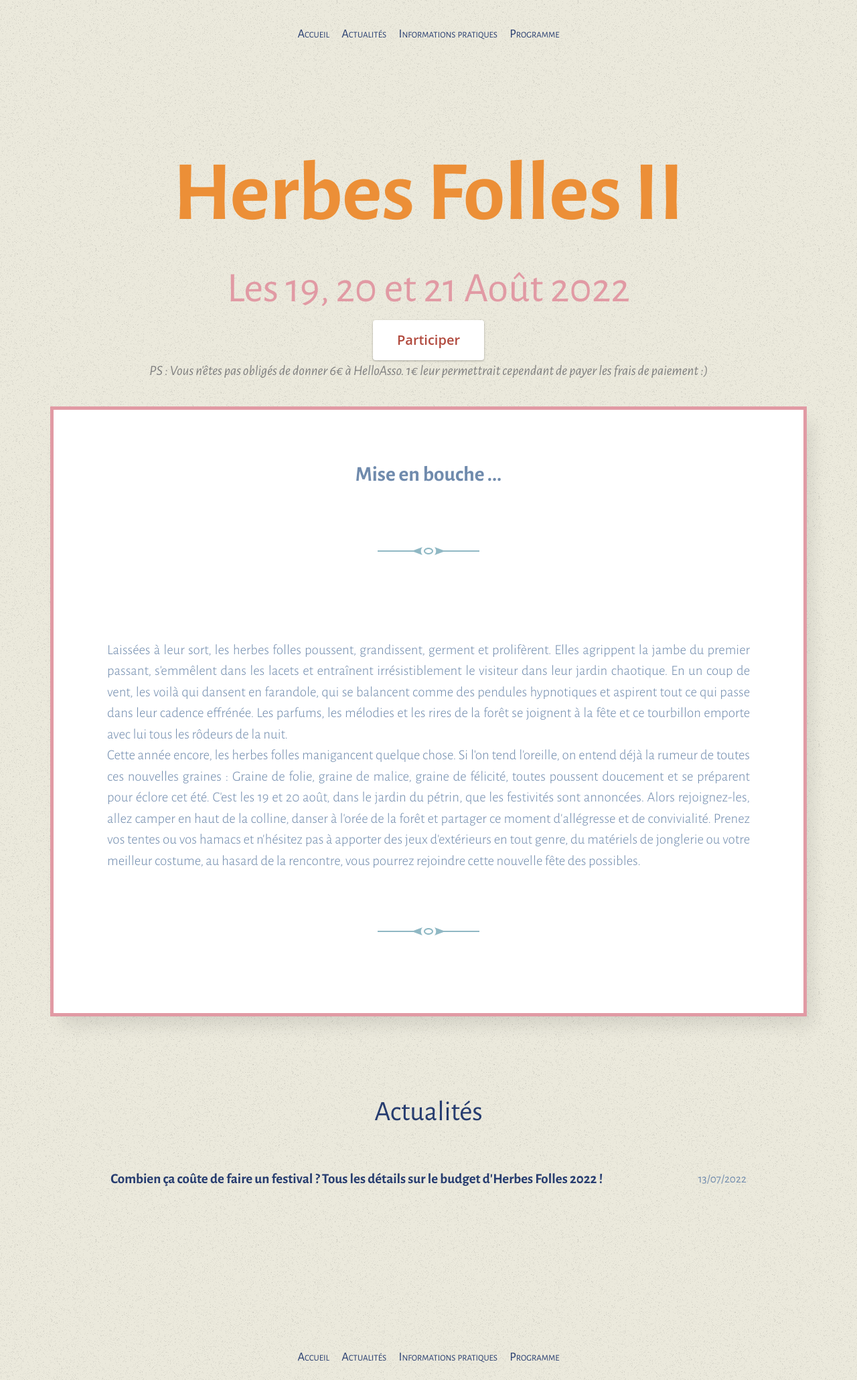
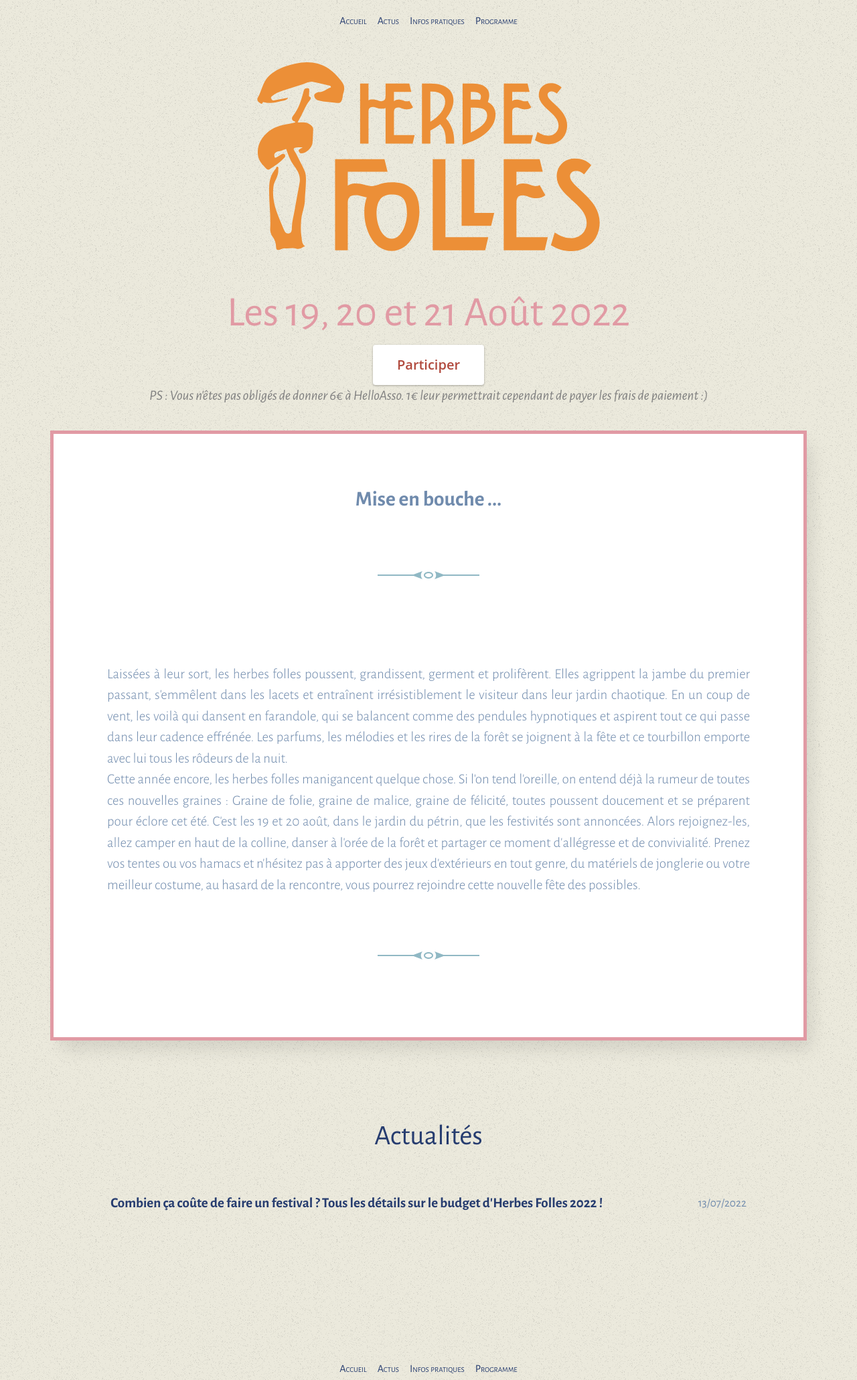
Before and after one commit to Herbes-Folles/Herbes-Folles.github.io, a Jekyll site: the page built from index.html, in a window 1280 px wide. Shown: the whole page at 67% size. Built offline with Jekyll 4.4.1, drawn with Linux system fonts in a browser that asks for light colours; the list of posts is cut into pages by our own code.

Commit message:
Add logo instead of title

```diff
--- a/_data/menu.yml
+++ b/_data/menu.yml
@@ -1,7 +1,7 @@
-- title: Actualités
+- title: Actus
   url: /content/post_list.html
 
-- title: Informations pratiques
+- title: Infos pratiques
   url: /content/informations_pratiques.html
 
 - title: Programme
--- a/_layouts/home.html
+++ b/_layouts/home.html
@@ -4,12 +4,17 @@ layout: default
 
   <header class="site-masthead">
     {% include menu.html %}
+    <img
+      src="/assets/images/logo.svg"
+      alt="{{ site.title }}"
+      class="header_img"
+    />
     {% if site.title %}
-      <h1>
+      <h1 style="display: none;">
         {{ site.title }}
       </h1>
     {% endif %}
-    {% if site.title %}
+
       <h2>
         {{ site.description }}
       </h2>
@@ -24,6 +29,7 @@ layout: default
   <i style="font-style:italic; color:grey">{{ site.data.home.hero.note }}</i>
   </header>
       <div class="post h-entry" style="padding-top: 2em;">
+
         <h2 style="max-width: none;">{{ site.data.home.intro.title }}</h2>
         <hr>
 
@@ -47,7 +53,6 @@ layout: default
     </div>
 
     </div>
-    {% endif %}
 
 <main class="home" id="main" role="main" aria-label="Content">
 
--- a/_sass/_base.scss
+++ b/_sass/_base.scss
@@ -168,3 +168,21 @@ figcaption {
   max-width: 60rem;
   padding: 0 1em;
 }
+
+@media (min-width: $on-bigphone) {
+  .header_img {
+    width: 55vw
+  }
+}
+
+@media (min-width: $on-tablet) {
+  .header_img {
+    width: 65vw
+  }
+}
+
+@media (min-width: $on-laptop) {
+  .header_img {
+    width: 40vw
+  }
+}
--- a/_sass/_menu.scss
+++ b/_sass/_menu.scss
@@ -1,5 +1,5 @@
 .site-navigation {
-  margin-top: 2rem;
+  margin-top: 1rem;
   padding: 0 1rem;
   &:hover,
   &:focus-within {
@@ -28,6 +28,9 @@
 
 .site-navigation a {
   display: block;
+  @media (min-width: $on-bigphone) {
+    font-size: 1rem;
+  }
   padding: .25em .5em;
   text-decoration: none;
   transition: opacity .125s ease-in-out;
```
Also changed, not shown: assets/images/logo.svg (added).
